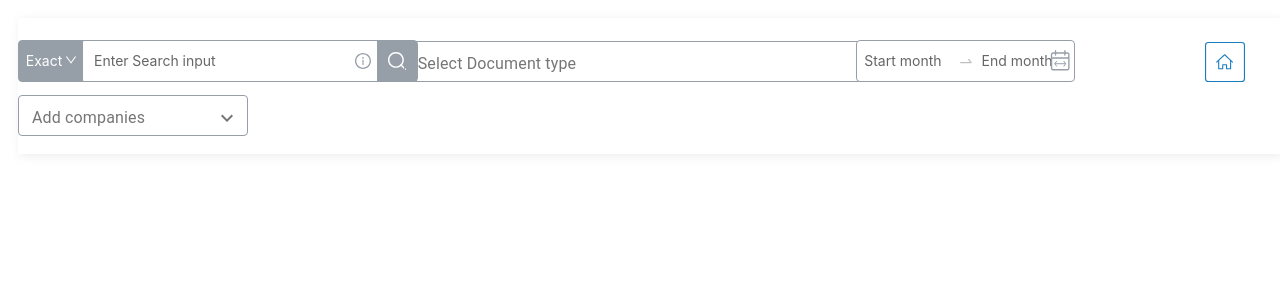
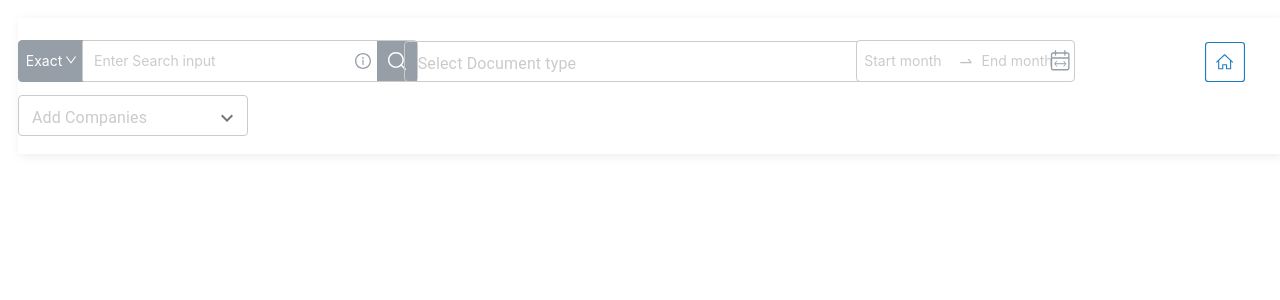
Before and after one commit to csudani7/ui-components-app, a React (Create React App) app: page / in a window 1280 px wide. Shown: the top 300 px of the page. Built offline with nearby package versions, Linux system fonts and the light colour scheme.

Commit message:
Added latest style

```diff
--- a/src/components/DatePickerComponent/DatePicker.css
+++ b/src/components/DatePickerComponent/DatePicker.css
@@ -32,14 +32,17 @@ hr {
 }
 .ant-picker {
   border-radius: 4px !important;
-  border: 1px solid #969fa8 !important;
+  border: 1px solid #cbcbcb !important;
 }
 .ant-picker:hover {
-  border: 1px solid #4e4f50 !important;
+  border: 1px solid #cbcbcb !important;
 }
 
+.ant-picker-input > input {
+  color: #969FA8 !important;
+}
 .ant-picker-input > input::placeholder {
-  color: #666666 !important;
+  color: #cbcbcb !important;
 }
 .home-button {
   height: 40px;
@@ -52,3 +55,9 @@ hr {
 .homeIcon:hover > path {
   fill: white;
 }
+.ant-picker-focused {
+  box-shadow: 0 0 0 2px rgba(150, 159, 168, 0.2) !important;
+  border-color: #cbcbcb !important;
+  border-right-width: 1px !important;
+  outline: 0;
+}
--- a/src/components/DatePickerComponent/index.jsx
+++ b/src/components/DatePickerComponent/index.jsx
@@ -1,6 +1,5 @@
 import React, { useState } from "react";
 import moment from "moment";
-import Button from "@material-ui/core/Button";
 import { DatePicker, Menu, Dropdown } from "antd";
 import "./DatePicker.css";
 
--- a/src/components/DocumentTypeSelect/DocumentTypeSelect.css
+++ b/src/components/DocumentTypeSelect/DocumentTypeSelect.css
@@ -9,10 +9,10 @@
 }
 .PrivateNotchedOutline-root-1 .MuiOutlinedInput-notchedOutline {
   border-radius: 4px !important;
-  /* border-color: #969fa8 !important; */
 }
 .MuiOutlinedInput-notchedOutline:hover {
-  border: 1px solid #4e4f50 !important;
+  border: 0.0625em solid #969fa8 !important;
+  box-shadow: 0 0 0 2px rgba(150, 159, 168, 0.2) !important;
 }
 
 .MuiAutocomplete-option[data-focus="true"] {
@@ -32,3 +32,7 @@
 .MuiAutocomplete-listbox {
   overflow-x: hidden !important;
 }
+.MuiChip-label {
+  padding-left: 8px !important;
+  padding-right: 8px !important;
+}
--- a/src/components/DocumentTypeSelect/index.jsx
+++ b/src/components/DocumentTypeSelect/index.jsx
@@ -52,13 +52,13 @@ export default function DocumentTypeSelect() {
                 color: option.fontColor,
                 borderRadius: "4px",
                 marginLeft: "5px",
-                height: "22px",
+                height: "27px",
                 overflow: "hidden",
               }}
               onDelete={() => handleDelete(option)}
               deleteIcon={
                 <CloseIcon
-                  style={{ height: 16, width: 16, color: option.fontColor }}
+                  style={{ height: 14, width: 14, color: option.fontColor }}
                 />
               }
             />
@@ -70,7 +70,6 @@ export default function DocumentTypeSelect() {
             {...params}
             variant="outlined"
             label="Select Document type"
-            // placeholder="Select Document type"
           />
         )}
       />
@@ -80,6 +79,7 @@ export default function DocumentTypeSelect() {
 
 const documentTypeList = [
   {
+    id: 1,
     name: "Annual Report",
     ticker: "AR",
     color: "#8E44AD",
@@ -87,6 +87,7 @@ const documentTypeList = [
     fontColor: "#4A406C",
   },
   {
+    id: 2,
     name: "ConCall Transcript",
     ticker: "CT",
     color: "#F39C12",
@@ -94,6 +95,7 @@ const documentTypeList = [
     fontColor: "#685B3D",
   },
   {
+    id: 3,
     name: "Earning Release",
     ticker: "ER",
     color: "#2ECC71",
@@ -101,6 +103,7 @@ const documentTypeList = [
     fontColor: "#2D695A",
   },
   {
+    id: 4,
     name: "Investor Presentation",
     ticker: "IP",
     color: "#E91E63",
@@ -108,6 +111,7 @@ const documentTypeList = [
     fontColor: "#653556",
   },
   {
+    id: 5,
     name: "Brokerage Report",
     ticker: "BR",
     color: "#6893E6",
@@ -115,6 +119,7 @@ const documentTypeList = [
     fontColor: "#3E587D",
   },
   {
+    id: 6,
     name: "Exchange Filling",
     ticker: "EF",
     color: "#E66868",
@@ -122,6 +127,7 @@ const documentTypeList = [
     fontColor: "#644B57",
   },
   {
+    id: 7,
     name: "Others",
     ticker: "OT",
     color: "#3FE3ED",
--- a/src/components/SearchInputBox/SearchInputBox.css
+++ b/src/components/SearchInputBox/SearchInputBox.css
@@ -31,7 +31,7 @@ hr {
   .ant-select-selector {
   border-color: #969fa8 !important;
   border-right-width: 1px !important;
-  box-shadow: 0px 0px 4px rgba(0, 0, 0, 0.3) !important;
+  box-shadow: 0 0 0 2px rgba(150, 159, 168, 0.2) !important;
   background-color: #969fa8 !important;
   color: #ffff !important;
 }
@@ -54,20 +54,20 @@ hr {
 }
 
 .ant-select-selector:hover {
-  border: 1px solid #969fa8 !important;
+  border: 1px solid #cbcbcb !important;
 }
 
 .ant-input-affix-wrapper {
   border-top-right-radius: 4px !important;
   border-bottom-right-radius: 4px !important;
-  border: 1px solid #969fa8 !important;
+  border: 1px solid #cbcbcb !important;
 }
 .ant-input-affix-wrapper:hover {
-  border: 1px solid #969fa8 !important;
+  border: 1px solid #cbcbcb !important;
 }
 
 .MuiOutlinedInput-notchedOutline {
-  border: 1px solid #969fa8 !important;
+  border: 0.001em solid #cbcbcb !important;
   box-sizing: border-box !important;
   border-radius: 4px !important;
 }
@@ -121,15 +121,14 @@ hr {
 
 .ant-input-affix-wrapper:focus,
 .ant-input-affix-wrapper-focused {
-  border-color: #969fa8 !important;
+  border-color: #cbcbcb !important;
   border-right-width: 1px !important;
-  box-shadow: 0px 0px 4px rgba(0, 0, 0, 0.3) !important;
+  box-shadow: 0 0 0 2px rgba(150, 159, 168, 0.2) !important;
 }
 .ant-select-selector:focus {
   box-shadow: none !important;
 }
 .ant-select-focused:focus {
-  /* border-color: #40a9ff;  */
   border-right-width: 1px !important;
   box-shadow: none !important;
 }
@@ -137,7 +136,7 @@ hr {
   color: #ffff !important;
 }
 .ant-input::placeholder {
-  color: #666666 !important;
+  color: #cbcbcb !important;
 }
 .ant-select-arrow {
   color: #ffff !important;
@@ -147,3 +146,15 @@ hr {
   padding-top: 0px !important;
   padding-bottom: 0px !important;
 }
+.ant-radio-checked .ant-radio-inner {
+  border-color: #969fa8 !important;
+}
+.ant-radio-checked::after {
+  border: 1px solid #969fa8 !important;
+}
+.ant-radio-inner::after {
+  background-color: #969fa8 !important;
+}
+.ant-input-affix-wrapper:not(.ant-input-affix-wrapper-disabled):hover {
+  border-color: #cbcbcb !important;
+}
--- a/src/components/SearchInputBox/index.jsx
+++ b/src/components/SearchInputBox/index.jsx
@@ -122,7 +122,7 @@ export default function SearchInputBox() {
                 checked={value === "All"}
               >
                 All Word
-                <div>
+                <div style={{ paddingTop: "3px", paddingBottom: "3px" }}>
                   <span style={{ fontSize: "12px" }}>Within</span>{" "}
                   <InputNumber
                     min={1}
@@ -149,8 +149,8 @@ export default function SearchInputBox() {
               <hr />
               <Checkbox
                 style={{ padding: "2px" }}
-                value="Synonyms"
-                checked={value === "Synonyms"}
+                // value="Synonyms"
+                // checked={value === "Synonyms"}
               >
                 Use Synonyms
               </Checkbox>
@@ -187,6 +187,7 @@ export default function SearchInputBox() {
                     display: "flex",
                     alignItems: "center",
                     justifyContent: "center",
+                    cursor: "pointer",
                   }}
                 >
                   <SearchOutlinedIcon />
--- a/src/components/SelectCompanyBox/SelectCompanyBox.css
+++ b/src/components/SelectCompanyBox/SelectCompanyBox.css
@@ -3,6 +3,10 @@
 }
 .PrivateNotchedOutline-legendLabelled-3 {
   display: none !important;
+}
+/* Placeholder of document type & Company menu */
+.MuiFormLabel-root {
+  color: #cbcbcb !important;
 }
 .MuiFormLabel-root.Mui-focused,
 .MuiInputLabel-outlined.MuiInputLabel-shrink {
@@ -24,8 +28,8 @@
 }
 
 .MuiOutlinedInput-root.Mui-focused .MuiOutlinedInput-notchedOutline {
-  /* border-color: #d9d9d9 !important ; */
-  border: solid 1px #888 !important;
+  border: solid 0.0625em #cbcbcb !important;
+  box-shadow: 0 0 0 2px rgba(150, 159, 168, 0.2) !important;
 }
 
 #SelectCompanyBox .MuiAutocomplete-option[data-focus="true"] {
@@ -75,7 +79,7 @@
 .clear-all {
   display: inline;
   margin-left: 8px;
-  color: #1A7CBE;
+  color: #1a7cbe;
   font-weight: 400;
   cursor: pointer;
 }
--- a/src/components/SelectCompanyBox/index.jsx
+++ b/src/components/SelectCompanyBox/index.jsx
@@ -72,7 +72,7 @@ export default function SelectCompanyBox() {
             ? option.DisplayName
             : option.CompanyName
         }
-        onInputChange={(event, newInputValue) => {
+        onInputChange={(_event, newInputValue) => {
           setEnteredInputValue(newInputValue);
         }}
         popupIcon={<ExpandMoreIcon />}
@@ -80,7 +80,7 @@ export default function SelectCompanyBox() {
           <TextField
             {...params}
             id="outlined-basic"
-            label="Add companies"
+            label="Add Companies"
             variant="outlined"
           />
         )}
--- a/src/components/TopBarHeader.jsx
+++ b/src/components/TopBarHeader.jsx
@@ -5,27 +5,6 @@ import DocumentTypeSelect from "./DocumentTypeSelect";
 import DatePickerComponent from "./DatePickerComponent";
 import SelectCompanyBox from "./SelectCompanyBox";
 import "./TopBarHeader.css";
-
-const homeIcon = (
-  <svg
-    width="36"
-    height="36"
-    viewBox="0 0 36 36"
-    fill="none"
-    xmlns="http://www.w3.org/2000/svg"
-    className="homeIcon"
-  >
-    <rect x="0.5" y="0.5" width="35" height="35" rx="2.5" stroke="#1A7CBE" />
-    <path
-      d="M22.5556 16.4414V23.5394H19.8755V20.4696C19.8755 20.2004 19.6574 19.9823 19.3883 19.9823H15.9611C15.6919 19.9823 15.4738 20.2005 15.4738 20.4696V23.5394H12.81V16.4414H11.8354V24.0267C11.8354 24.2959 12.0536 24.514 12.3227 24.514H15.9611C16.2302 24.514 16.4484 24.2958 16.4484 24.0267V20.9569H18.901V24.0267C18.901 24.2959 19.1191 24.514 19.3883 24.514H23.0429C23.312 24.514 23.5301 24.2959 23.5301 24.0267V16.4414H22.5556Z"
-      fill="#1A7CBE"
-    />
-    <path
-      d="M25.0813 17.7423L18.0157 11.1315C17.8298 10.9572 17.5406 10.9561 17.353 11.1284L10.1576 17.7392C9.95941 17.9213 9.9464 18.2294 10.1285 18.4276C10.2245 18.5323 10.3557 18.5853 10.4874 18.5853C10.6052 18.5853 10.7235 18.5427 10.817 18.4568L17.6798 12.1517L24.4155 18.4539C24.6124 18.6379 24.9203 18.6274 25.1042 18.431C25.2879 18.2344 25.2778 17.9261 25.0813 17.7423Z"
-      fill="#1A7CBE"
-    />
-  </svg>
-);
 
 export default function TopBarHeader() {
   return (
```
